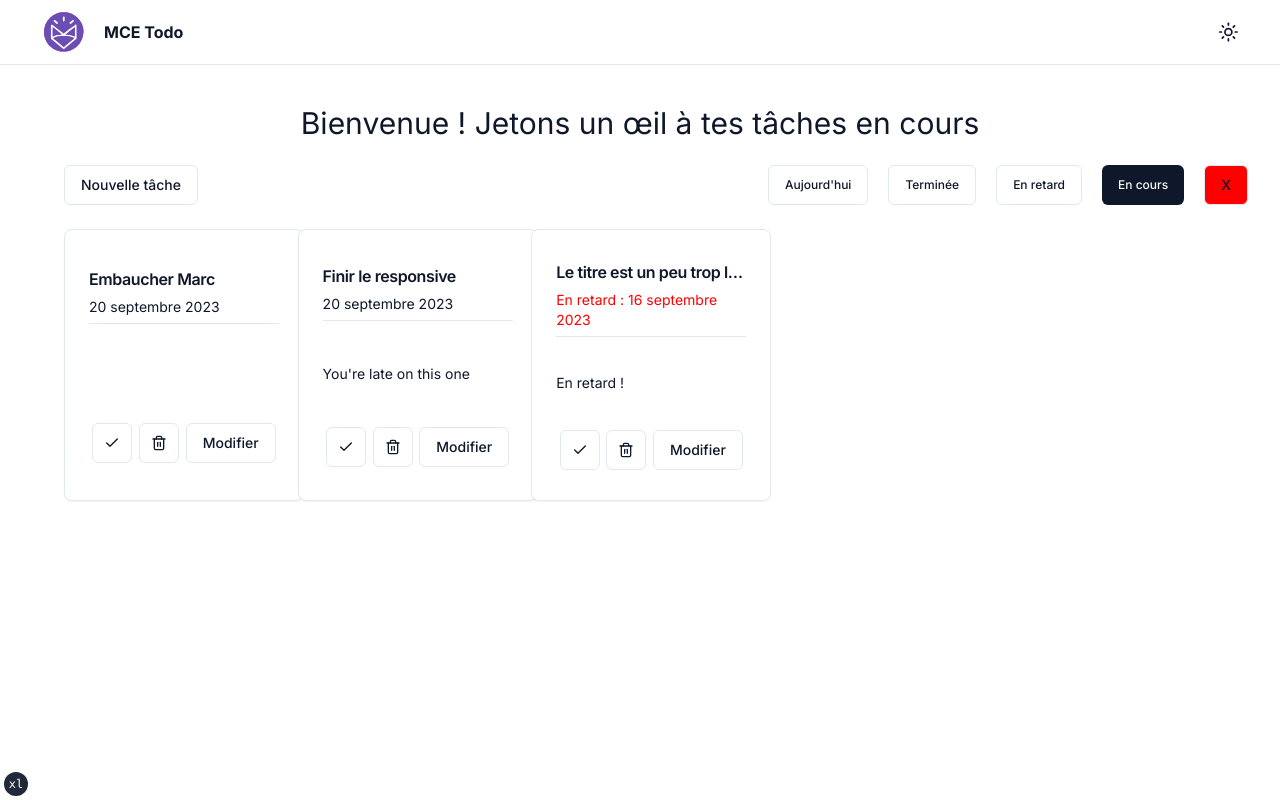
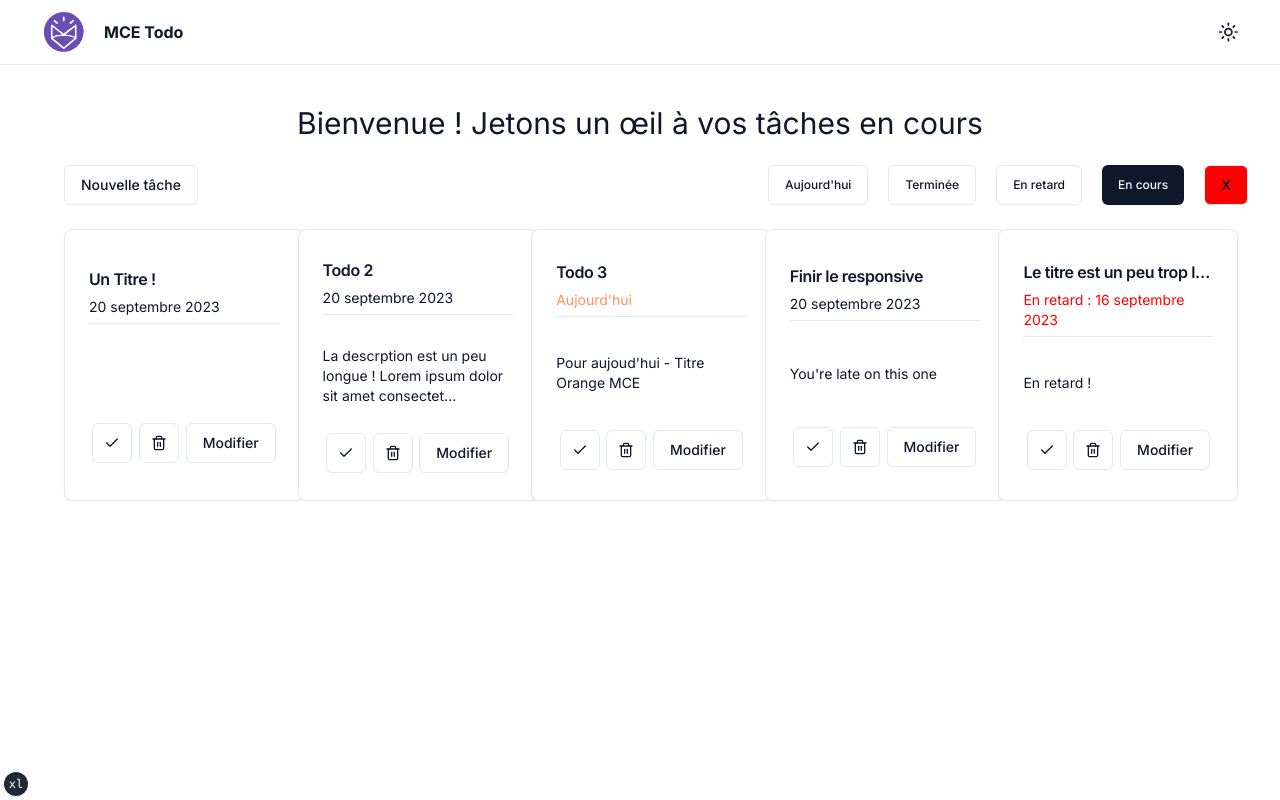
Before and after one commit to Marcoded/advanced-todo, a Next.js app: page / in a window 1280 px wide. Built offline with nearby package versions, Linux system fonts and the light colour scheme.

Commit message:
add <TextCropper/> component to handle long description

```diff
--- a/app/page.tsx
+++ b/app/page.tsx
@@ -14,7 +14,7 @@ export default function IndexPage() {
   return (
     <section className="container grid items-center gap-6 pb-8 pt-6 md:py-10">
       <h1 className="text-center text-sm md:text-3xl mx-auto">
-      Bienvenue ! Jetons un œil à tes tâches en cours
+      Bienvenue ! Jetons un œil à vos tâches en cours
       </h1>
       <div className="flex w-full justify-evenly gap-7 mx-auto">
         <div className="w-full mx-auto container">
--- a/components/context/todosContext.tsx
+++ b/components/context/todosContext.tsx
@@ -33,7 +33,7 @@ const futureDate = addDays(today, 2)
 
 const demoTodos: Ttodos[] = [
   {
-    title: "Embaucher Marc",
+    title: "Un Titre !",
     dueDate: futureDate,
     content: "",
     done: false,
@@ -44,16 +44,16 @@ const demoTodos: Ttodos[] = [
     title: "Todo 2",
     dueDate: futureDate,
     content:
-      "Le content de celle ci est un peu long, mais n'ayez crainte ! tout est prévue (enfin pas tout tout quand même) tttttttttttttttttttttttttttttttttttttttttttt overflow is hidden",
-    done: true,
+      "La descrption est un peu longue ! Lorem ipsum dolor sit amet consectetur adipisicing elit. Quibusdam quae nobis corporis vitae sed laboriosam maiores nemo amet asperiores neque. Debitis fugiat modi totam laboriosam facere eaque ducimus quidem quo. ",
+    done: false,
 
     id: "2",
   },
   {
     title: "Todo 3",
     dueDate: today,
-    content: "Celle ci pour ajd",
-    done: true,
+    content: "Pour aujoud'hui -  Titre Orange MCE",
+    done: false,
 
     id: "3",
   },
@@ -82,9 +82,9 @@ const demoTodos: Ttodos[] = [
     id: "6",
   },
   {
-    title: "For today, already done !",
+    title: "Terminée, titre rayer !",
     dueDate: today,
-    content: "C'est une démo!",
+    content: "Terminée!",
     done: true,
 
     id: "7",
--- /dev/null
+++ b/components/text-cropper.tsx
@@ -0,0 +1,17 @@
+import React from "react"
+
+interface TtextCropperProps {
+  text: string
+  charCount: number
+}
+
+export default function TextCropper(props: TtextCropperProps) {
+  const processText = () => {
+    if (props.text.length > props.charCount) {
+      return props.text.substring(0, props.charCount) + "..."
+    }
+    return props.text
+  }
+
+  return <>{processText()}</>
+}
--- a/components/todo-form.tsx
+++ b/components/todo-form.tsx
@@ -15,7 +15,7 @@ import { Dialog, DialogContent, DialogTrigger } from "@/components/ui/dialog"
 import { Input } from "@/components/ui/input"
 import { Label } from "@/components/ui/label"
 import { Textarea } from "@/components/ui/textarea"
-import { TtodoForm } from "@/types/todo-form"
+
 import { Ttodos } from "@/types/todos"
 
 import { DatePickerWithPresets } from "./DatePickerWithPresets"
@@ -25,6 +25,14 @@ interface TtodoFormProps {
   todo?: Ttodos
   mode?: "create" | "edit"
 
+}
+
+export interface TtodoForm {
+  mode : "edit" | "create";
+  title : string;
+  content? : string
+  DueDate: Date | undefined
+  id: string
 }
 
 export default function TodoForm(props: TtodoFormProps) {
--- a/components/todo-item.tsx
+++ b/components/todo-item.tsx
@@ -1,19 +1,15 @@
 "use client"
 
-import format from "date-fns/format"
-import isToday from "date-fns/isToday"
 import { Check, Trash2 } from "lucide-react"
-import React, { useContext } from "react"
+import { useContext } from "react"
 
 import {
   Card,
   CardContent,
-  CardDescription,
   CardFooter,
   CardHeader,
-  CardTitle,
+  CardTitle
 } from "@/components/ui/card"
-import { ScrollArea } from "@/components/ui/scroll-area"
 import { Separator } from "@/components/ui/separator"
 import { Ttodos } from "@/types/todos"
 
@@ -21,6 +17,7 @@ import { TodosContext } from "./context/todosContext"
 import DateFormater from "./dateFormater"
 import TodoForm from "./todo-form"
 import { Button } from "./ui/button"
+import TextCropper from "./text-cropper"
 
 interface TodoItemProps {
   todo: Ttodos
@@ -56,7 +53,7 @@ export default function TodoItem(props: TodoItemProps) {
           <Separator />
         </CardHeader>
 
-        <CardContent className=" text-sm max-h-[5rem] overflow-hidden text-ellipsis ">{content}</CardContent>
+        <CardContent className=" text-sm max-h-[5rem] overflow-hidden text-ellipsis "><TextCropper text={content? content : ""} charCount={70}></TextCropper></CardContent>
         <CardFooter className="flex w-full justify-around items-end">
           <Button
             onClick={() => todoContext.toggleDone(id)}
```
Also changed, not shown: types/todo-form.ts (deleted, +0 -7 lines).
